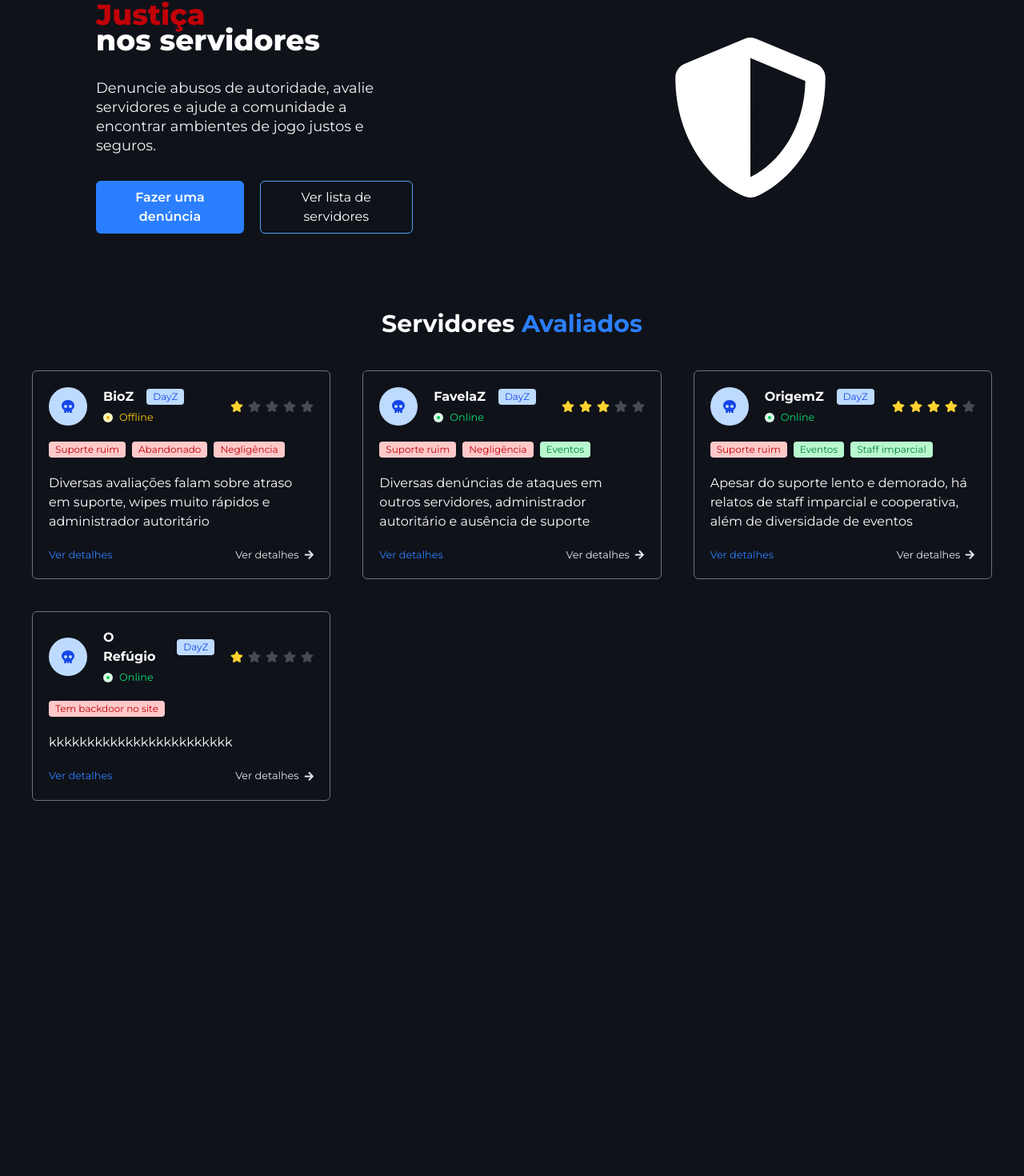
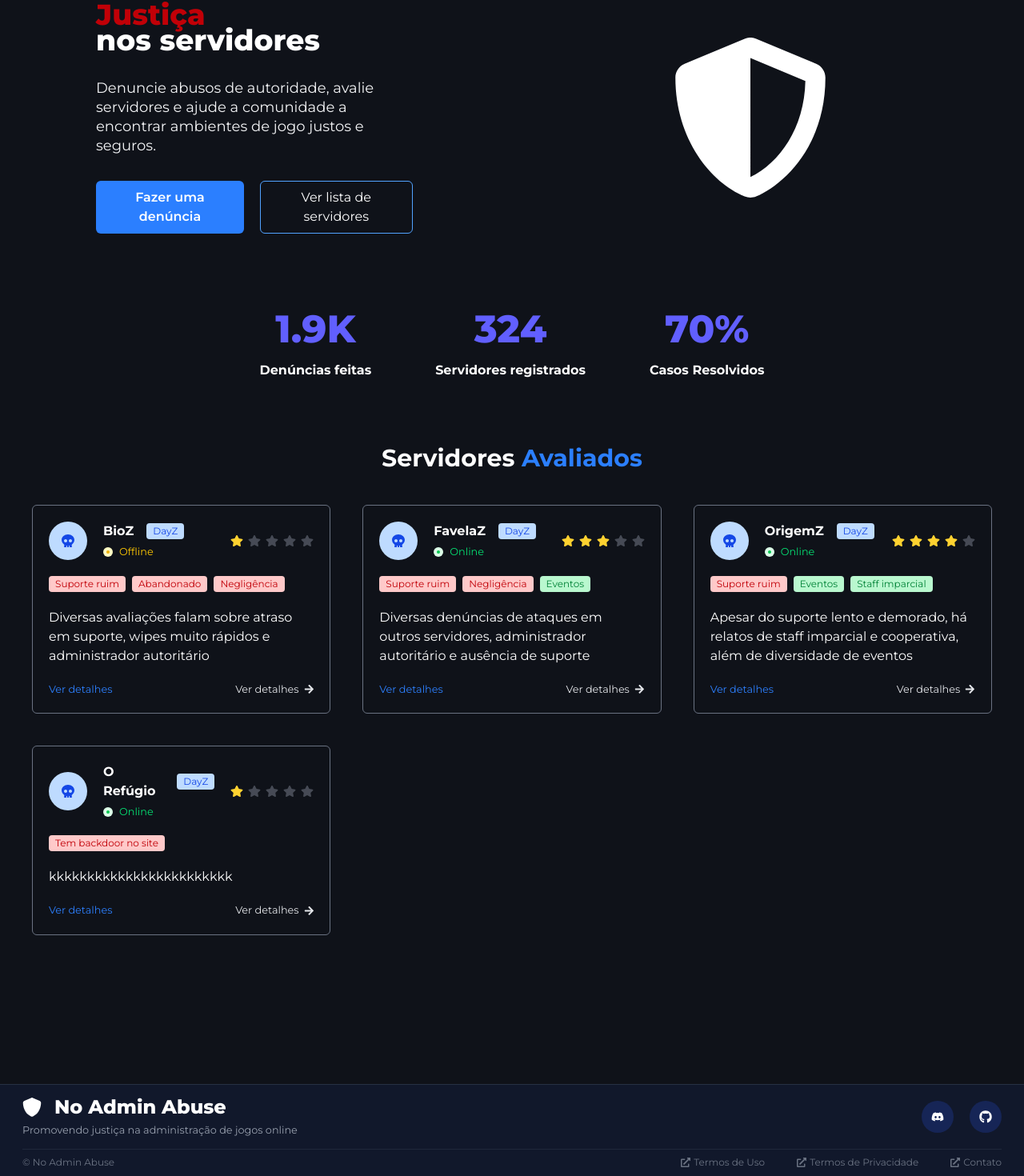
Before and after one commit to joaoragazzo/no-admin-abuse, a React (Vite) app in the folder front-end/: page / in a window 1280 px wide. Shown: the part 434-1904 px from the top of the page at 80% size. Before the commit the page ends 1621 px from the top, so only its background shows below. Built offline with nearby package versions, Linux system fonts and the light colour scheme.

Commit message:
feat: add footer

```diff
--- a/front-end/src/App.tsx
+++ b/front-end/src/App.tsx
@@ -1,7 +1,8 @@
-import { FaArrowRight, FaShieldAlt, FaSkull, FaStar } from "react-icons/fa"
+import { FaShieldAlt, FaSkull } from "react-icons/fa"
 import { Header } from "./components/Header"
 import { Section } from "./components/template/Section"
 import { RatedServer } from "./components/cards/RatedServer"
+import { Footer } from "./components/Footer"
 
 function App() {
   return (
@@ -36,13 +37,45 @@ function App() {
         </div>
       </Section>
 
+      <Section className="mb-20">
+        <div className="flex flex-row items-center justify-center gap-20">
+          <div className="flex flex-col w-fit gap-4 items-center">
+            <div className="text-indigo-500 text-5xl font-extrabold">
+              1.9K
+            </div>
+            <div className=" font-bold">
+              Denúncias feitas
+            </div>
+          </div>
+
+          <div className="flex flex-col w-fit gap-4 items-center">
+            <div className="text-indigo-500 text-5xl font-extrabold">
+              324
+            </div>
+            <div className=" font-bold">
+              Servidores registrados
+            </div>
+          </div>
+
+          <div className="flex flex-col w-fit gap-4 items-center">
+            <div className="text-indigo-500 text-5xl font-extrabold">
+              70%
+            </div>
+            <div className=" font-bold">
+              Casos Resolvidos
+            </div>
+          </div>
+        </div>
+
+      </Section>
+
       <Section className="h-200">
         <div
           className="flex justify-center text-3xl font-bold mb-10"
         >
           Servidores&nbsp;<span className="text-blue-500">Avaliados</span>
         </div>
-        {/* Cards */}
+
         <div className="grid grid-cols-1 lg:grid-cols-2 xl:grid-cols-3 gap-10 justify-center items-center">
           <RatedServer
             serverName="BioZ"
@@ -89,6 +122,9 @@ function App() {
 
 
       </Section>
+
+      <Footer />
+
     </>
   )
 }
--- /dev/null
+++ b/front-end/src/components/Brand.tsx
@@ -0,0 +1,10 @@
+import type React from "react";
+import { FaShield } from "react-icons/fa6";
+
+export const Brand: React.FC = () => {
+    return (
+        <div className="text-2xl font-extrabold flex flex-row items-center">
+            <FaShield className="mr-4"/> No Admin Abuse
+        </div>
+    )
+}
--- /dev/null
+++ b/front-end/src/components/Footer.tsx
@@ -0,0 +1,39 @@
+import type React from "react";
+import { Brand } from "./Brand";
+import { FaDiscord, FaExternalLinkAlt, FaGithub } from "react-icons/fa";
+
+export const Footer: React.FC = () => {
+    return (
+        <div className="items-center w-full px-7 py-3 border-t-1 border-gray-700/60 bg-blue-980 flex flex-col gap-3">
+            <div className="items-center flex flex-row justify-between w-full">
+                <div>
+                    <Brand />
+                    <small className="text-gray-400">
+                        Promovendo justiça na administração de jogos online
+                    </small>
+                </div>
+
+                <div className="flex flex-row gap-5">
+                    <div className="p-3 bg-blue-950 rounded-full w-fit h-fit cursor-pointer">
+                        <FaDiscord />
+                    </div>
+                    <div className="p-3 bg-blue-950 rounded-full w-fit h-fit cursor-pointer">
+                        <FaGithub />
+                    </div>
+                </div>
+            </div>
+
+
+            <div className="text-gray-500 text-xs pt-2 border-t-1 border-gray-700/40 w-full justify-between flex flex-row">
+                <div>
+                    © No Admin Abuse
+                </div>
+                <div className="flex flex-row gap-10">
+                    <div className="cursor-pointer hover:underline flex flex-row gap-1 items-center"><FaExternalLinkAlt /> Termos de Uso</div>
+                    <div className="cursor-pointer hover:underline flex flex-row gap-1 items-center"><FaExternalLinkAlt /> Termos de Privacidade</div>
+                    <div className="cursor-pointer hover:underline flex flex-row gap-1 items-center"><FaExternalLinkAlt /> Contato</div>
+                </div>
+            </div>
+        </div>
+    )
+}
--- a/front-end/src/components/Header.tsx
+++ b/front-end/src/components/Header.tsx
@@ -1,7 +1,8 @@
 import { FaBars, FaServer } from "react-icons/fa"
 import { LoginSteamButton } from "./button/LoginSteamButton"
-import { FaFileShield, FaFileSignature, FaShield } from "react-icons/fa6"
+import { FaFileShield, FaFileSignature } from "react-icons/fa6"
 import { useState } from "react";
+import { Brand } from "./Brand";
 
 
 export const Header: React.FC = () => {
@@ -25,9 +26,7 @@ export const Header: React.FC = () => {
     return (
     <>
         <header className="items-center flex justify-between w-full border-gray-700 border-b p-5 px-10">
-            <div className="text-2xl font-extrabold flex flex-row items-center">
-                <FaShield className="mr-4"/> No Admin Abuse
-            </div>
+            <Brand />
             <div className="hidden lg:flex items-center font-semibold font-1x1 flex-row gap-8">
                 {items.map((content, key) => (
                     <div key={key} className="flex flex-row items-center gap-3 hover:text-blue-400 cursor-pointer">
```
